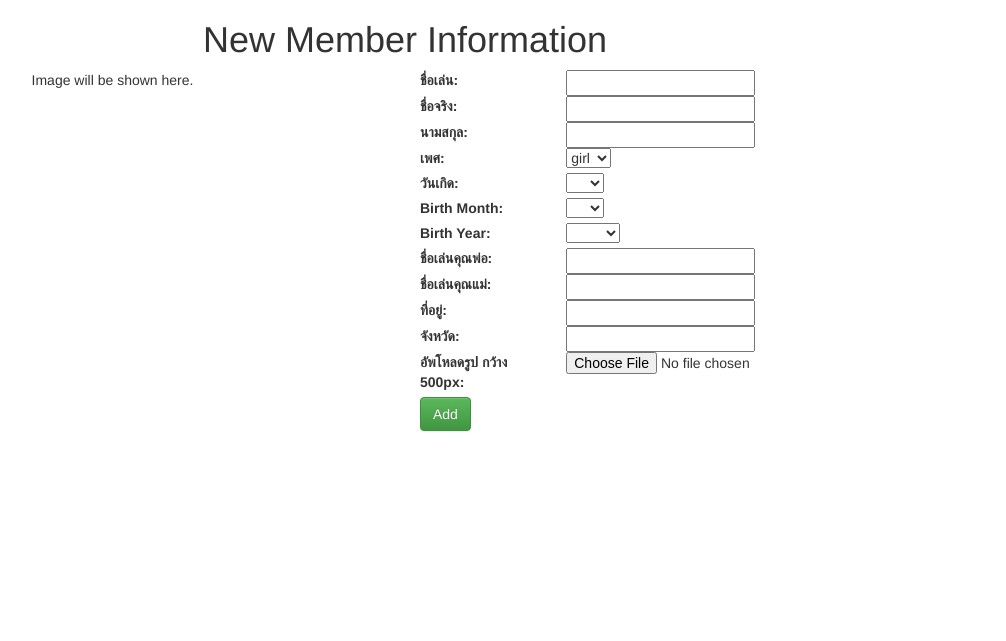
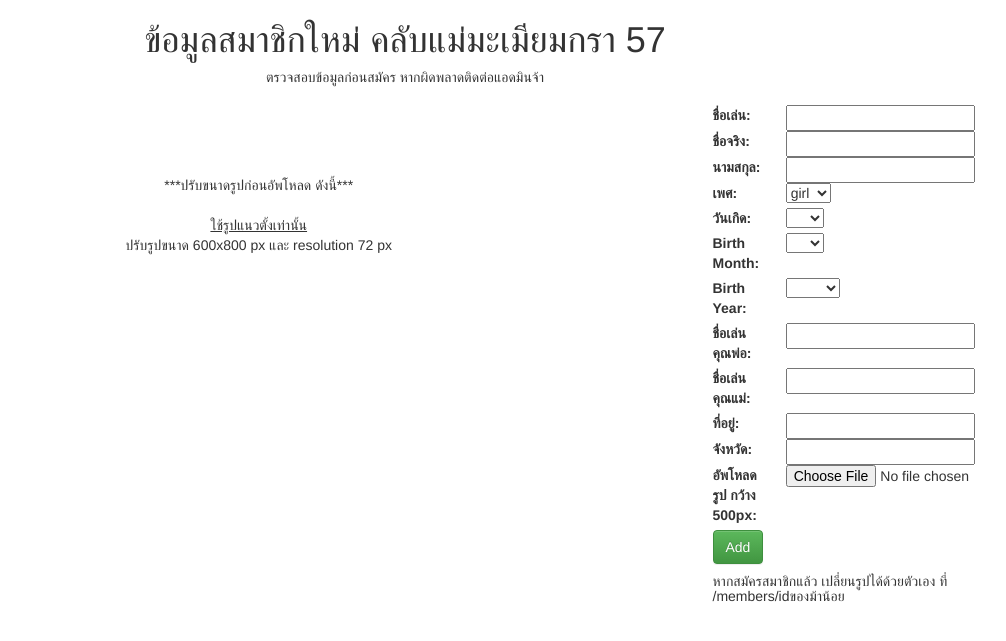
Before and after one commit to zkan/mae-mamia-club, a Django app: page /members/add/ in a window 1280 px wide. Shown: the top 641 px of the page, without its empty margins (235-1241 px from the left). Run offline with Django 3.2, Linux system fonts and the light colour scheme; parts of the project's set-up code (start-up, migrations or seed data) failed here and were passed over; some libraries are stand-ins or nearby versions.

Commit message:
easy crop for 600x800 and set resolution to 72 dpi

```diff
--- a/mae_mamia_club/members/utils.py
+++ b/mae_mamia_club/members/utils.py
@@ -16,7 +16,7 @@ def get_months():
 
 def get_years():
     years = [('', '')]
-    for year in range(2009, 2055):
+    for year in range(2013, 2016):
         years.append((str(year), str(year)))
 
     return tuple(years)
--- a/mae_mamia_club/members/views.py
+++ b/mae_mamia_club/members/views.py
@@ -56,6 +56,9 @@ class MemberView(TemplateView):
         else:
             foreground = Image.open('boy.png')
         background = Image.open(member.image)
+        #crop (left, top, right, bottom)
+        background = background.crop((0, 0, 600, 800))
+        background.info["dpi"] = (72, 72)
         background.paste(foreground, (0, 0), foreground)
 
         # Name
@@ -63,9 +66,9 @@ class MemberView(TemplateView):
         draw = ImageDraw.Draw(background)
         red = (0, 0, 0)
         #black = (0, 0, 0)
-        text_pos = (140, 510)
-        text = ' ' + prefix_name + ':    ' + member.nickname
-        font = ImageFont.truetype('layijimahaniyom1.ttf', 27)
+        text_pos = (140, 610)
+        text = ' ' + prefix_name + ':    ' + member.nickname + ' '
+        font = ImageFont.truetype('layijimahaniyom1.ttf', 35)
         draw.text(text_pos, text, fill=red, font=font)
         del draw
 
@@ -78,9 +81,9 @@ class MemberView(TemplateView):
         draw = ImageDraw.Draw(background)
         red = (0, 0, 0)
         #black = (0, 0, 0)
-        text_pos = (138, 532)
+        text_pos = (137, 640)
         text = born_text + ':   ' + ' ' + day + ' ' + month + ' ' + year
-        font = ImageFont.truetype('layijimahaniyom1.ttf', 27)
+        font = ImageFont.truetype('layijimahaniyom1.ttf', 35)
         draw.text(text_pos, text, fill=red, font=font)
         del draw
 
@@ -92,9 +95,9 @@ class MemberView(TemplateView):
         draw = ImageDraw.Draw(background)
         red = (0, 0, 0)
         #black = (0, 0, 0)
-        text_pos = (126, 557)
+        text_pos = (122, 670)
         text = prefix_parent + ':    ' + prefix_dad_name + member.dad_name + ' ' + prefix_mom_name + member.mom_name + " "
-        font = ImageFont.truetype('layijimahaniyom1.ttf', 27)
+        font = ImageFont.truetype('layijimahaniyom1.ttf', 35)
         draw.text(text_pos, text, fill=red, font=font)
         del draw
 
@@ -104,21 +107,22 @@ class MemberView(TemplateView):
         draw = ImageDraw.Draw(background)
         white = (255, 255, 255)
         #black = (0, 0, 0)
-        text_pos = (375, 380)
+        text_pos = (450, 460)
         #text = prefix_member_number + ' ' + str(member.id)
         text = '000' + str(member.id)
-        font = ImageFont.truetype('layijimahaniyom1.ttf', 40)
+        font = ImageFont.truetype('layijimahaniyom1.ttf', 50)
         draw.text(text_pos, text, fill=white, font=font)
         del draw
 
         # branch
         prefix_branch = Word.objects.get(id=19).text
+        prefix_province = Word.objects.get(id=15).text
         draw = ImageDraw.Draw(background)
         red = (0, 0, 0)
         #black = (0, 0, 0)
-        text_pos = (123, 580)
-        text = ' ' + prefix_branch + ':    ' + member.province
-        font = ImageFont.truetype('layijimahaniyom1.ttf', 27)
+        text_pos = (120, 700)
+        text = ' ' + prefix_branch + ':    ' + prefix_province + member.province + ' '
+        font = ImageFont.truetype('layijimahaniyom1.ttf', 35)
         draw.text(text_pos, text, fill=red, font=font)
         del draw
 
--- a/mae_mamia_club/templates/member_add.html
+++ b/mae_mamia_club/templates/member_add.html
@@ -9,22 +9,27 @@
 <div class="container">
     <div class="row">
         <div class="col-md-12 text-center">
-            <h1>New Member Information</h1>
+            <h1>ข้อมูลสมาชิกใหม่ คลับแม่มะเมียมกรา 57</h1>
+            <h5>ตรวจสอบข้อมูลก่อนสมัคร หากผิดพลาดติดต่อแอดมินจ้า</h5>
         </div>
     </div>
     <div class="row">
-        <div class="col-md-6">
+        <div class="col-md-9">
             <div class="row">
                 <div class="col-md-12 text-center">
                     {% if not member_id %}
-                        Image will be shown here.
+                        <br><br><br><br>
+                        ***ปรับขนาดรูปก่อนอัพโหลด ดังนี้***<br><br>
+                        <u>ใช้รูปแนวตั้งเท่านั้น</u><br>
+                        ปรับรูปขนาด 600x800 px และ resolution 72 px<br>
                     {% else %}
-                        <img src="/members/?id={{ member_id }}" width="500">
+                        <img src="/members/?id={{ member_id }}">
                     {% endif %}
                 </div>
             </div>
         </div>
-        <div class="col-md-6">
+        <p>
+        <div class="col-md-3">
             <form method="post" enctype="multipart/form-data">
                 {% csrf_token %}
                 <div class="row">
@@ -129,6 +134,7 @@
                     </div>
                 </div>
             </form>
+            <h5>หากสมัครสมาชิกแล้ว เปลี่ยนรูปได้ด้วยตัวเอง ที่ /members/idของม้าน้อย</h5>
         </div>
     </div>
 </div>
```
Also changed, not shown: mae_mamia_club/boy.png, mae_mamia_club/girl.png.
